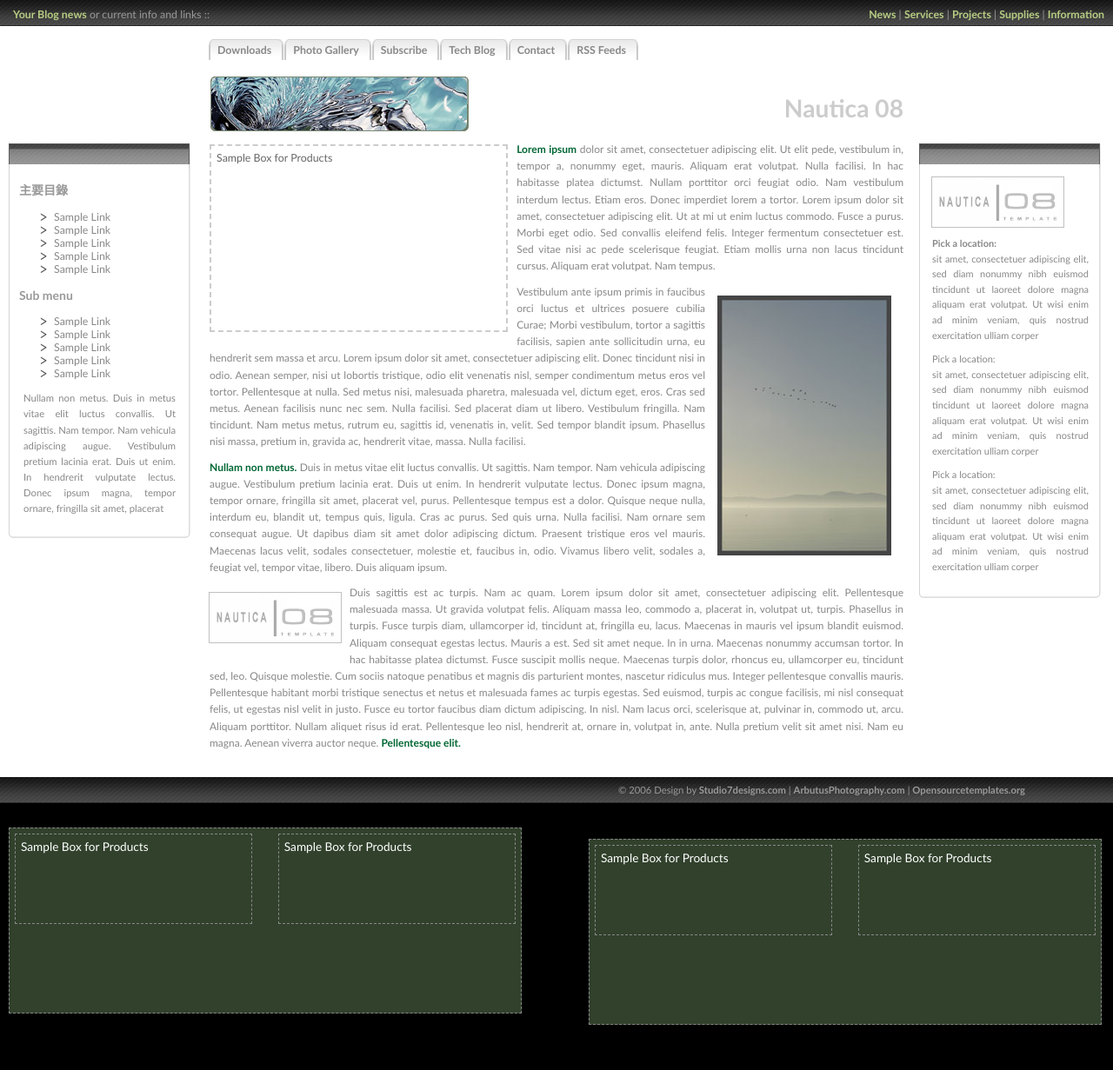
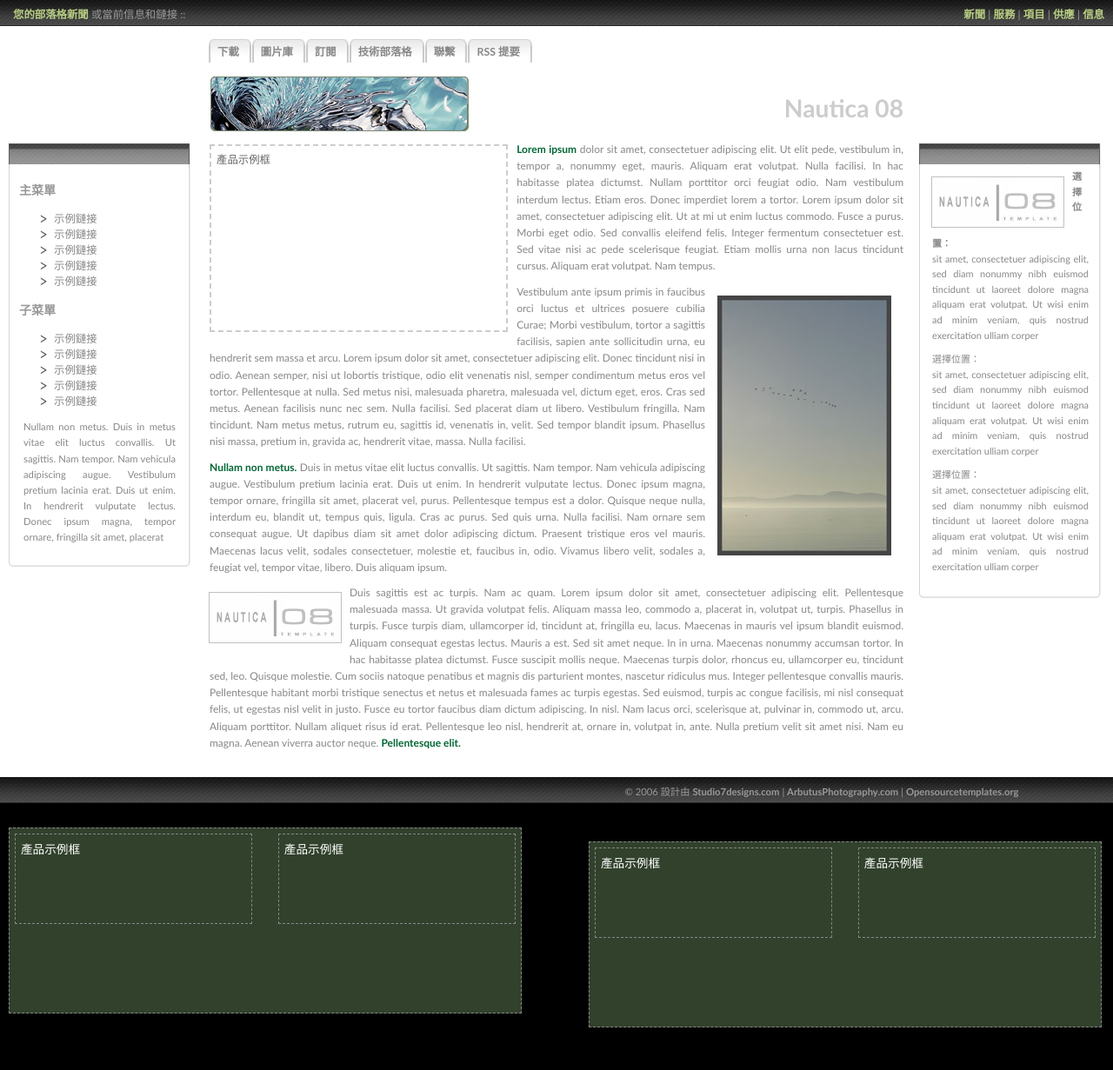
Before and after one commit to PP05050/DYS-PP, a plain HTML site: page index.html in a window 1280 px wide. Shown: the whole page at 87% size. Drawn offline with Linux system fonts and the light colour scheme.

Commit message:
Update index.html

```diff
--- a/index.html
+++ b/index.html
@@ -1,4 +1,4 @@
-<!-- Visit studio7designs.com and opensourcetemplates.org for more website templates ::  This template was created by studio7designs.com for public use under the creative commons licence 2.5 -->
+<!-- 請訪問 studio7designs.com 和 opensourcetemplates.org 以獲取更多網站模板 :: 此模板由 studio7designs.com 創建，根據創作共用許可證 2.5 開放給公眾使用 -->
 
 <!DOCTYPE html PUBLIC "-//W3C//DTD XHTML 1.0 Transitional//EN" "DTD/xhtml1-transitional.dtd">
 <html>
@@ -7,7 +7,7 @@
 
 <title>Nautica08</title>
 
-<meta http-equiv="content-type" content="application/xhtml+xml; charset=utf8" />
+<meta http-equiv="content-type" content="application/xhtml+xml; charset=UTF-8" />
 <meta name="description" content="studio7designs" />
 <meta name="keywords" content="#" />
 <meta name="googlebot" content="index, follow" />
@@ -25,86 +25,76 @@
 
 <body>
 
-<!-- start top menu and blog title-->
+<!-- 開始頂部菜單和部落格標題 -->
 
 <div id="blogtitle">
-		<div id="small"><a href="#">Your Blog news</a> or current info and links ::</div>
-		<div id="small2">  <a href="#">News</a>  |  <a href="#">Services</a>  |   <a href="#">Projects</a> | <a href="#">Supplies</a> | <a href="#">Information</a></div>
+	<div id="small"><a href="#">您的部落格新聞</a> 或當前信息和鏈接 ::</div>
+	<div id="small2">  <a href="#">新聞</a>  |  <a href="#">服務</a>  |   <a href="#">項目</a> | <a href="#">供應</a> | <a href="#">信息</a></div>
 </div>
 
 <div id="topmenu">
-
-
 	<ul class="BLUE">
-		<li><a href="#" title="Downloads"><span>Downloads</span></a></li>
-		<li><a href="#" title="Gallery"><span>Photo Gallery</span></a></li>
-		<li><a href="#" title="Links"><span>Subscribe</span></a></li>
-		<li><a href="#" title="Links"><span>Tech Blog</span></a></li>
-		<li><a href="#" title="Links"><span>Contact</span></a></li>
-		<li><a href="#" title="Links"><span>RSS Feeds</span></a></li>
+		<li><a href="#" title="下載"><span>下載</span></a></li>
+		<li><a href="#" title="圖庫"><span>圖片庫</span></a></li>
+		<li><a href="#" title="訂閱"><span>訂閱</span></a></li>
+		<li><a href="#" title="技術部落格"><span>技術部落格</span></a></li>
+		<li><a href="aboutus.html" title="聯繫" target="_blank"><span>聯繫</span></a></li>
+		<li><a href="#" title="RSS 提要"><span>RSS 提要</span></a></li>
 	</ul>
 </div>
 
-<!-- end top menu and blog title-->
+<!-- 結束頂部菜單和部落格標題 -->
 
-<!-- start left box-->
+<!-- 開始左側框 -->
 
 <div id="leftcontent">
 	<img style="margin-top:-9px; margin-left:-12px;" src="images/top2.jpg" alt="" />
 
-	<h3 align="left">主要目錄</h3>
-
+	<h3 align="left">主菜單</h3>
 
 	<div align="left">
 		<ul class="BLUE">
-			<li><a href="#">Sample Link</a></li>
-			<li><a href="#">Sample Link</a></li>
-			<li><a href="#">Sample Link</a></li>
-			<li><a href="#">Sample Link</a></li>
-			<li><a href="#">Sample Link</a></li>
+			<li><a href="#">示例鏈接</a></li>
+			<li><a href="#">示例鏈接</a></li>
+			<li><a href="#">示例鏈接</a></li>
+			<li><a href="#">示例鏈接</a></li>
+			<li><a href="#">示例鏈接</a></li>
 		</ul>
 	</div>
 
-	<h3 align="left">Sub menu</h3>
+	<h3 align="left">子菜單</h3>
 	<div align="left">
 		<ul class="BLUE">
-			<li><a href="#">Sample Link</a></li>
-			<li><a href="#">Sample Link</a></li>
-			<li><a href="#">Sample Link</a></li>
-			<li><a href="#">Sample Link</a></li>
-			<li><a href="#">Sample Link</a></li>
+			<li><a href="#">示例鏈接</a></li>
+			<li><a href="#">示例鏈接</a></li>
+			<li><a href="#">示例鏈接</a></li>
+			<li><a href="#">示例鏈接</a></li>
+			<li><a href="#">示例鏈接</a></li>
 		</ul>
 
 	<p>Nullam non metus. Duis in metus vitae elit luctus convallis. Ut sagittis. Nam tempor. Nam vehicula adipiscing augue. Vestibulum pretium lacinia erat. Duis ut enim. In hendrerit vulputate lectus. Donec ipsum magna, tempor ornare, fringilla sit amet, placerat</p>
 
 	</div>
 
-	<!-- You have to modify the "padding-top: when you change the content of this div to keep the footer image looking aligned -->
+	<!-- 更改此 div 內容時，必須修改 "padding-top" 以保持底部圖像對齊 -->
 
 	<img style="padding-top:2px; margin-left:-12px; margin-bottom:-4px;" src="images/specs_bottom.jpg" alt="" />
-
-
-
 </div>
 
-<!-- end left box-->
+<!-- 結束左側框 -->
 
-<!-- start content -->
+<!-- 開始內容 -->
 
 <div id="centercontent">
-
-
 	<h1>Nautica 08 </h1>
 	<p><a href="http://www.studio7designs.com"><img src= "images/logo.jpg" alt="#" border="0" style="width: 300px; height: 65px;"/></a><br /></p>
 
-	<div class="centercontentleft">Sample Box for Products</div><p><a href="#">Lorem ipsum</a> dolor sit amet, consectetuer adipiscing elit. Ut elit pede, vestibulum in, tempor a, nonummy eget, mauris. Aliquam erat volutpat. Nulla facilisi. In hac habitasse platea dictumst. Nullam porttitor orci feugiat odio. Nam vestibulum interdum lectus. Etiam eros. Donec imperdiet lorem a tortor. Lorem ipsum dolor sit amet, consectetuer adipiscing elit. Ut at mi ut enim luctus commodo. Fusce a purus. Morbi eget odio. Sed convallis eleifend felis. Integer fermentum consectetuer est. Sed vitae nisi ac pede scelerisque feugiat. Etiam mollis urna non lacus tincidunt cursus. Aliquam erat volutpat. Nam tempus.</p>
-
+	<div class="centercontentleft">產品示例框</div>
+	<p><a href="#">Lorem ipsum</a> dolor sit amet, consectetuer adipiscing elit. Ut elit pede, vestibulum in, tempor a, nonummy eget, mauris. Aliquam erat volutpat. Nulla facilisi. In hac habitasse platea dictumst. Nullam porttitor orci feugiat odio. Nam vestibulum interdum lectus. Etiam eros. Donec imperdiet lorem a tortor. Lorem ipsum dolor sit amet, consectetuer adipiscing elit. Ut at mi ut enim luctus commodo. Fusce a purus. Morbi eget odio. Sed convallis eleifend felis. Integer fermentum consectetuer est. Sed vitae nisi ac pede scelerisque feugiat. Etiam mollis urna non lacus tincidunt cursus. Aliquam erat volutpat. Nam tempus.</p>
 
 	<p><img style="width: 200px; height: 299px; float: right; padding:9px;" alt="#" src="images/sample.jpg" hspace="5" vspace="5" />
 
-
 	Vestibulum ante ipsum primis in faucibus orci luctus et ultrices posuere cubilia Curae; Morbi vestibulum, tortor a sagittis facilisis, sapien ante sollicitudin urna, eu hendrerit sem massa et arcu. Lorem ipsum dolor sit amet, consectetuer adipiscing elit. Donec tincidunt nisi in odio. Aenean semper, nisi ut lobortis tristique, odio elit venenatis nisl, semper condimentum metus eros vel tortor. Pellentesque at nulla. Sed metus nisi, malesuada pharetra, malesuada vel, dictum eget, eros. Cras sed metus. Aenean facilisis nunc nec sem. Nulla facilisi. Sed placerat diam ut libero. Vestibulum fringilla. Nam tincidunt. Nam metus metus, rutrum eu, sagittis id, venenatis in, velit. Sed tempor blandit ipsum. Phasellus nisi massa, pretium in, gravida ac, hendrerit vitae, massa. Nulla facilisi.</p>
-
 
 	<p><a href="http://www.opensourcetemplates.org">Nullam non metus.</a> Duis in metus vitae elit luctus convallis. Ut sagittis. Nam tempor. Nam vehicula adipiscing augue. Vestibulum pretium lacinia erat. Duis ut enim. In hendrerit vulputate lectus. Donec ipsum magna, tempor ornare, fringilla sit amet, placerat vel, purus. Pellentesque tempus est a dolor. Quisque neque nulla, interdum eu, blandit ut, tempus quis, ligula. Cras ac purus. Sed quis urna. Nulla facilisi. Nam ornare sem consequat augue. Ut dapibus diam sit amet dolor adipiscing dictum. Praesent tristique eros vel mauris. Maecenas lacus velit, sodales consectetuer, molestie et, faucibus in, odio. Vivamus libero velit, sodales a, feugiat vel, tempor vitae, libero. Duis aliquam ipsum.</p>
 
@@ -113,61 +103,51 @@
 	<p>Duis sagittis est ac turpis. Nam ac quam. Lorem ipsum dolor sit amet, consectetuer adipiscing elit. Pellentesque malesuada massa. Ut gravida volutpat felis. Aliquam massa leo, commodo a, placerat in, volutpat ut, turpis. Phasellus in turpis. Fusce turpis diam, ullamcorper id, tincidunt at, fringilla eu, lacus. Maecenas in mauris vel ipsum blandit euismod. Aliquam consequat egestas lectus. Mauris a est. Sed sit amet neque. In in urna.
 
 	Maecenas nonummy accumsan tortor. In hac habitasse platea dictumst. Fusce suscipit mollis neque. Maecenas turpis dolor, rhoncus eu, ullamcorper eu, tincidunt sed, leo. Quisque molestie. Cum sociis natoque penatibus et magnis dis parturient montes, nascetur ridiculus mus. Integer pellentesque convallis mauris. Pellentesque habitant morbi tristique senectus et netus et malesuada fames ac turpis egestas. Sed euismod, turpis ac congue facilisis, mi nisl consequat felis, ut egestas nisl velit in justo. Fusce eu tortor faucibus diam dictum adipiscing. In nisl. Nam lacus orci, scelerisque at, pulvinar in, commodo ut, arcu. Aliquam porttitor. Nullam aliquet risus id erat. Pellentesque leo nisl, hendrerit at, ornare in, volutpat in, ante. Nulla pretium velit sit amet nisi. Nam eu magna. Aenean viverra auctor neque. <a href="#">Pellentesque elit.</a></p>
-
 </div>
 
+<!-- 結束內容 -->
 
-<!-- end content -->
-
-<!-- start right box -->
+<!-- 開始右側框 -->
 
 <div id="rightcontent">
 	<img style="margin-top:-9px; margin-left: -5px;" src="images/top2.jpg" alt="" />
 
 	<img style="width: 153px; height: 59px; float: left; padding:9px;" src="images/n8g.jpg" alt="Nautica08" />
 
-	<p><a href="#">Pick a location:</a><br />
+	<p><a href="#">選擇位置：</a><br />
 	sit amet, consectetuer adipiscing elit, sed diam nonummy nibh   euismod tincidunt ut laoreet dolore magna aliquam erat volutpat. Ut wisi enim ad   minim veniam, quis nostrud exercitation ulliam corper</p>
-	<p> Pick a location:<br />
+	<p>選擇位置：<br />
 	sit amet, consectetuer adipiscing elit, sed diam nonummy nibh   euismod tincidunt ut laoreet dolore magna aliquam erat volutpat. Ut wisi enim ad   minim veniam, quis nostrud exercitation ulliam corper</p>
-	<p> Pick a location:<br />
+	<p>選擇位置：<br />
 	sit amet, consectetuer adipiscing elit, sed diam nonummy nibh   euismod tincidunt ut laoreet dolore magna aliquam erat volutpat. Ut wisi enim ad   minim veniam, quis nostrud exercitation ulliam corper</p>
 
 	<img style="padding-top:5px; margin-left:-5px; margin-bottom:-4px;" src="images/specs_bottom.jpg" alt="" />
 </div>
 
-<!-- end right box -->
-<!-- start footer -->
+<!-- 結束右側框 -->
+<!-- 開始底部 -->
 
-<div id="footer">&copy; 2006 Design by <a href="http://www.studio7designs.com">Studio7designs.com</a> | <a href="http://www.arbutusphotography.com">ArbutusPhotography.com</a> | <a href="http://www.opensourcetemplates.org">Opensourcetemplates.org</a>
+<div id="footer">&copy; 2006 設計由 <a href="http://www.studio7designs.com">Studio7designs.com</a> | <a href="http://www.arbutusphotography.com">ArbutusPhotography.com</a> | <a href="http://www.opensourcetemplates.org">Opensourcetemplates.org</a>
 
-
-<!-- start left boxes -->
+<!-- 開始左側框 -->
 
 <div class="centercontentleftb">
-		<div class="centercontentleftimg">Sample Box for Products</div>
-			<div class="centercontentrightimg">Sample Box for Products</div>
+	<div class="centercontentleftimg">產品示例框</div>
+	<div class="centercontentrightimg">產品示例框</div>
 </div>
 
-	<!-- endleft boxes -->
+<!-- 結束左側框 -->
 
-	<!-- start right boxes -->
+<!-- 開始右側框 -->
 
 <div class="centercontentrightb">
-			<div class="centercontentleftimg">Sample Box for Products</div>
-		<div class="centercontentrightimg">Sample Box for Products</div>
+	<div class="centercontentleftimg">產品示例框</div>
+	<div class="centercontentrightimg">產品示例框</div>
 </div>
 
-		<!-- end right boxes -->
+<!-- 結束右側框 -->
 
-<!-- end bottom boxes -->
-
-</div>
-
-<!-- end footer -->
-
-
-
+<!-- 結束底部 -->
 
 </body>
 </html>
```
Lines whose indentation alone changed are shown as unchanged.
